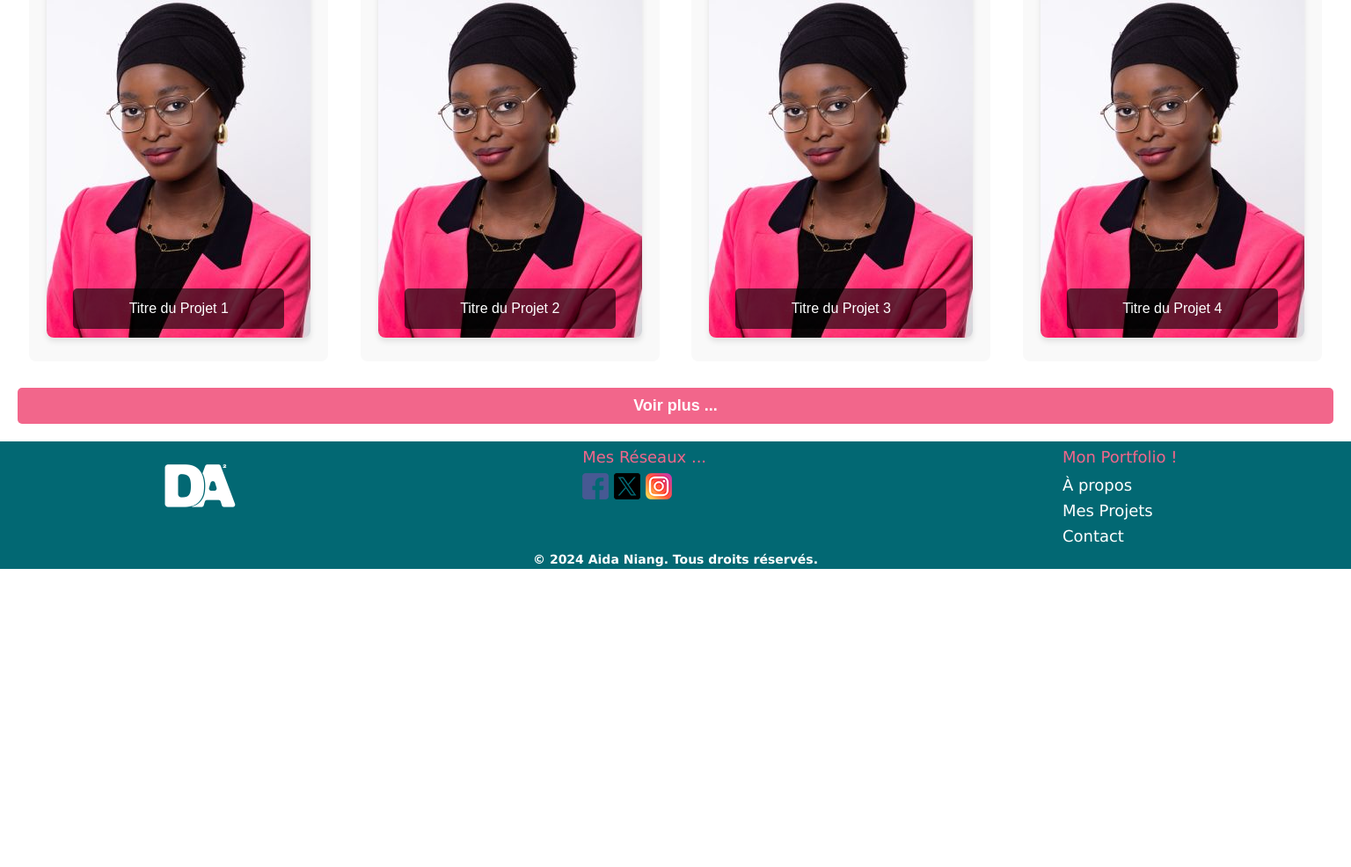
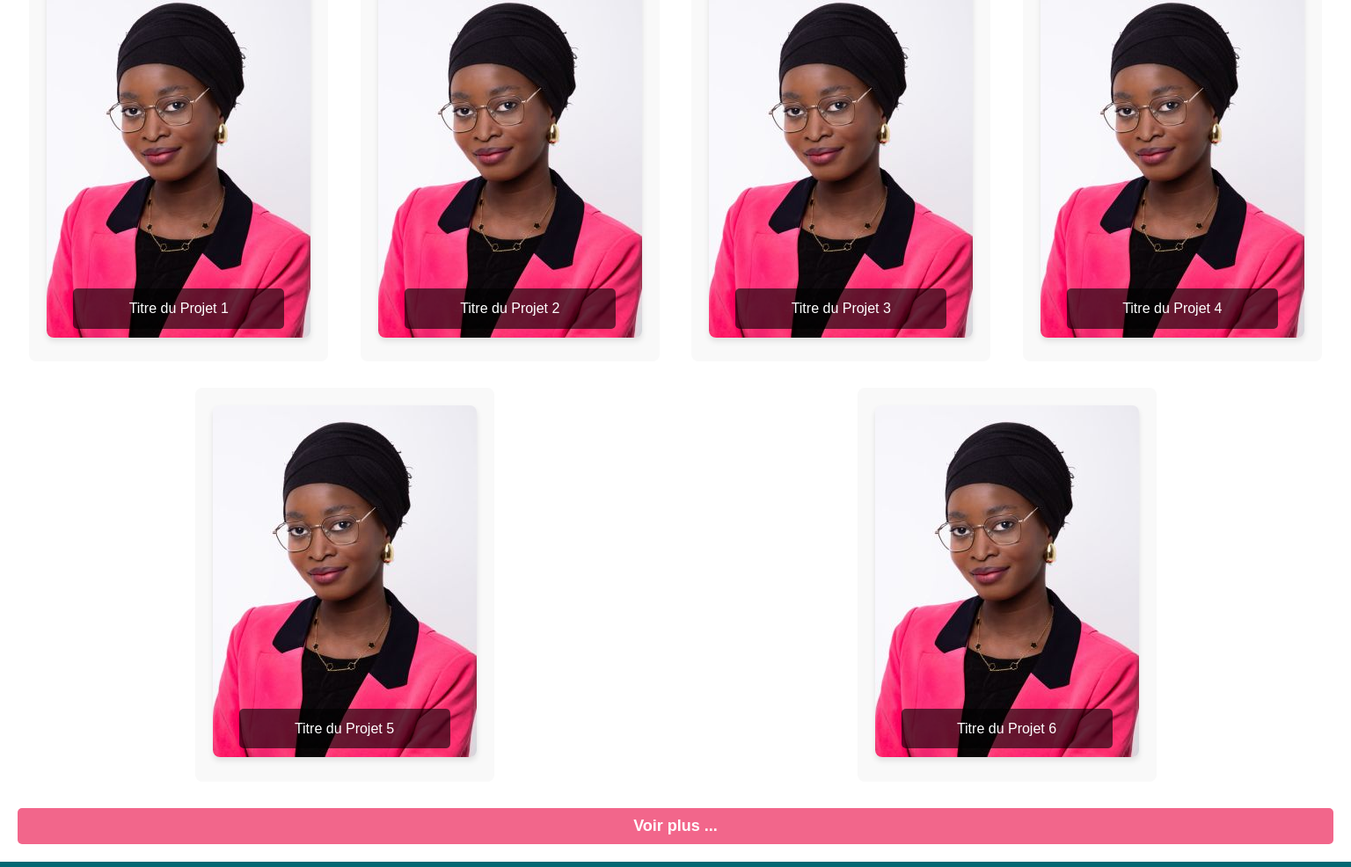
Before and after one commit to aida-niang/portfolio, a plain HTML site: page index.html in a window 1536 px wide. Shown: the part 1814-2800 px from the top of the page at 88% size. Before the commit the page ends 2461 px from the top, so only its background shows below. Drawn offline with Linux system fonts and the light colour scheme.

Commit message:
affichage Desktop

```diff
--- a/index.html
+++ b/index.html
@@ -150,6 +150,20 @@
                         <div class="project-title">Titre du Projet 4</div>
                     </div>
                 </div>
+                <!-- Projet 5 -->
+                <div class="project-item">
+                    <div class="project-image-container">
+                        <img src="./Images/aida.jpg" alt="Projet 3" class="projects-images">
+                        <div class="project-title">Titre du Projet 5</div>
+                    </div>
+                </div>
+                <!-- Projet 5 -->
+                <div class="project-item">
+                    <div class="project-image-container">
+                        <img src="./Images/aida.jpg" alt="Projet 3" class="projects-images">
+                        <div class="project-title">Titre du Projet 6</div>
+                    </div>
+                </div>
             </div>
             <div>
             <!-- Bouton pour voir plus -->
--- a/style.css
+++ b/style.css
@@ -489,6 +489,7 @@ footer ul a:hover {
 
 }
 
+
 /* Version Desktop */
 @media screen and (min-width: 1399px) {
 
@@ -513,6 +514,7 @@ footer ul a:hover {
         display: flex;
         flex-direction: row;
         justify-content:space-around;
+        flex-wrap: wrap;
         gap: 10px;
     }
 
@@ -526,6 +528,11 @@ footer ul a:hover {
         display: none;
     }
 
+    .contacts h2, .contacts h3, .contacts p {
+        color: #fff;
+
+    }
+
 
 }
 
```
Also changed, not shown: apropos.html (+0 -7 lines), projets.html (+2 -0 lines).
